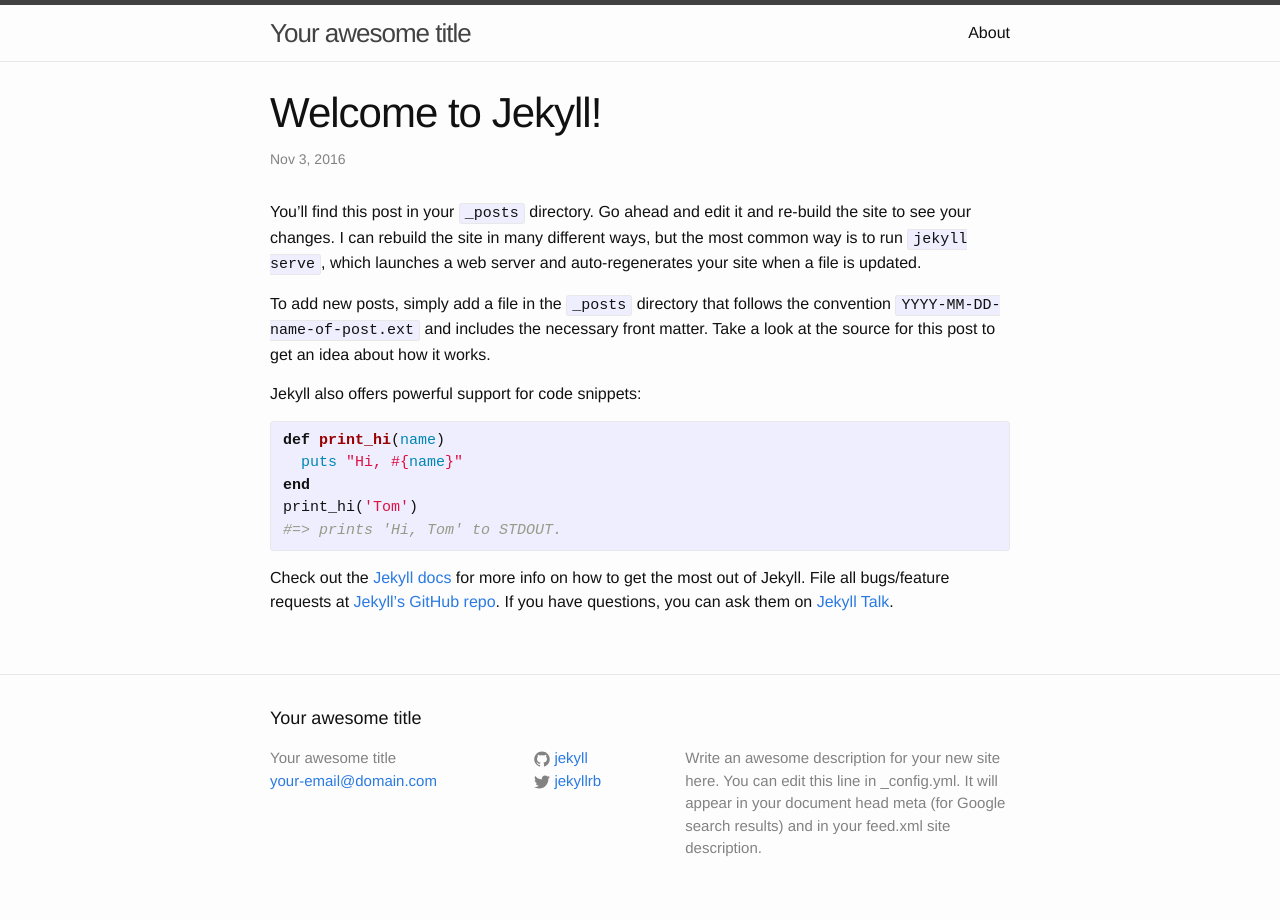
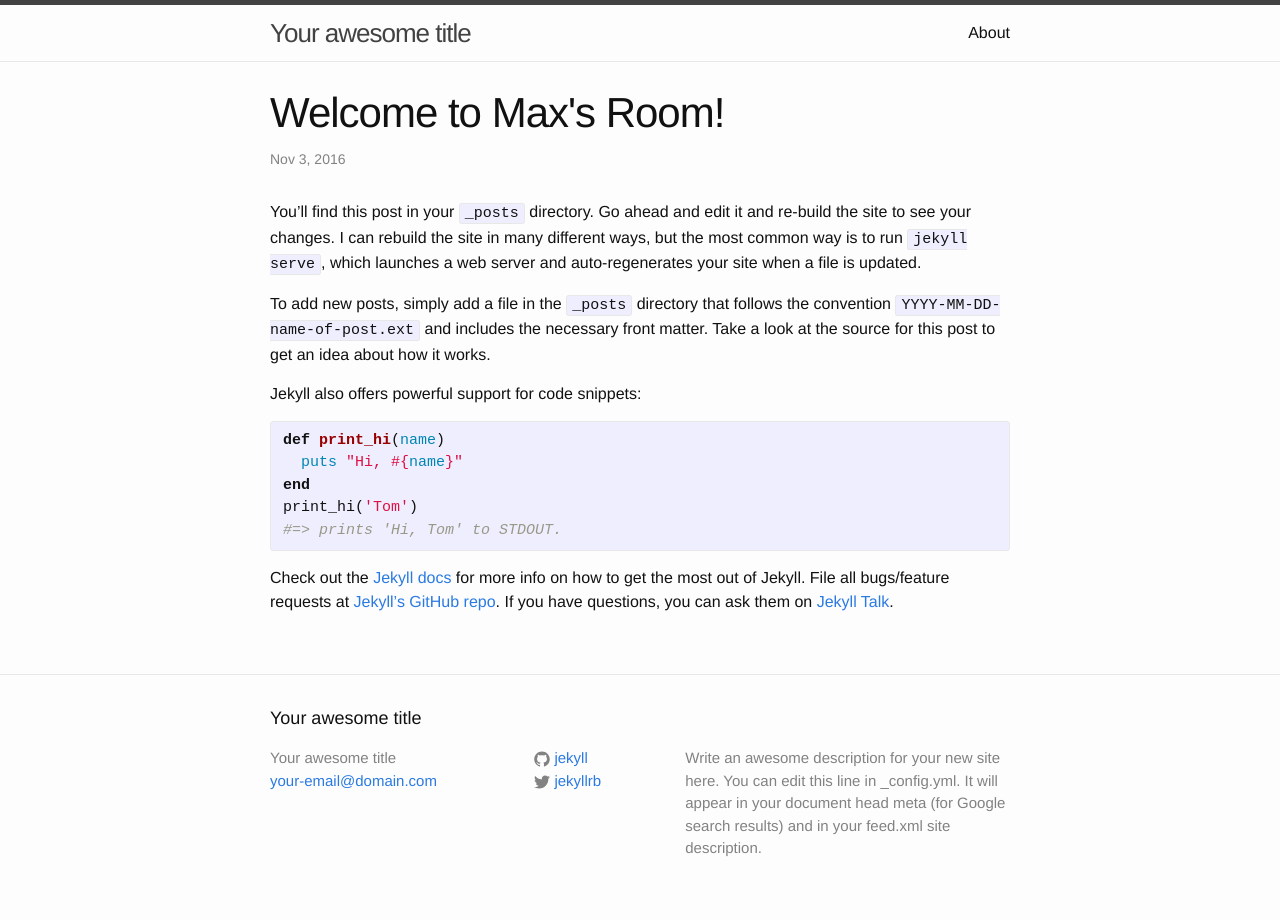
Before and after one commit to Andrewepstein/andrewepstein.github.io, a Jekyll site: the page built from _posts/2016-11-03-welcome-to-jekyll.markdown, in a window 1280 px wide. Built offline with Jekyll 4.4.1, drawn with Linux system fonts in a browser that asks for light colours.

Commit message:
Update 2016-11-03-welcome-to-jekyll.markdown

```diff
--- a/_posts/2016-11-03-welcome-to-jekyll.markdown
+++ b/_posts/2016-11-03-welcome-to-jekyll.markdown
@@ -1,6 +1,6 @@
 ---
 layout: post
-title:  "Welcome to Jekyll!"
+title:  "Welcome to Max's Room!"
 date:   2016-11-03 11:13:06 -0400
 categories: jekyll update
 ---
```
